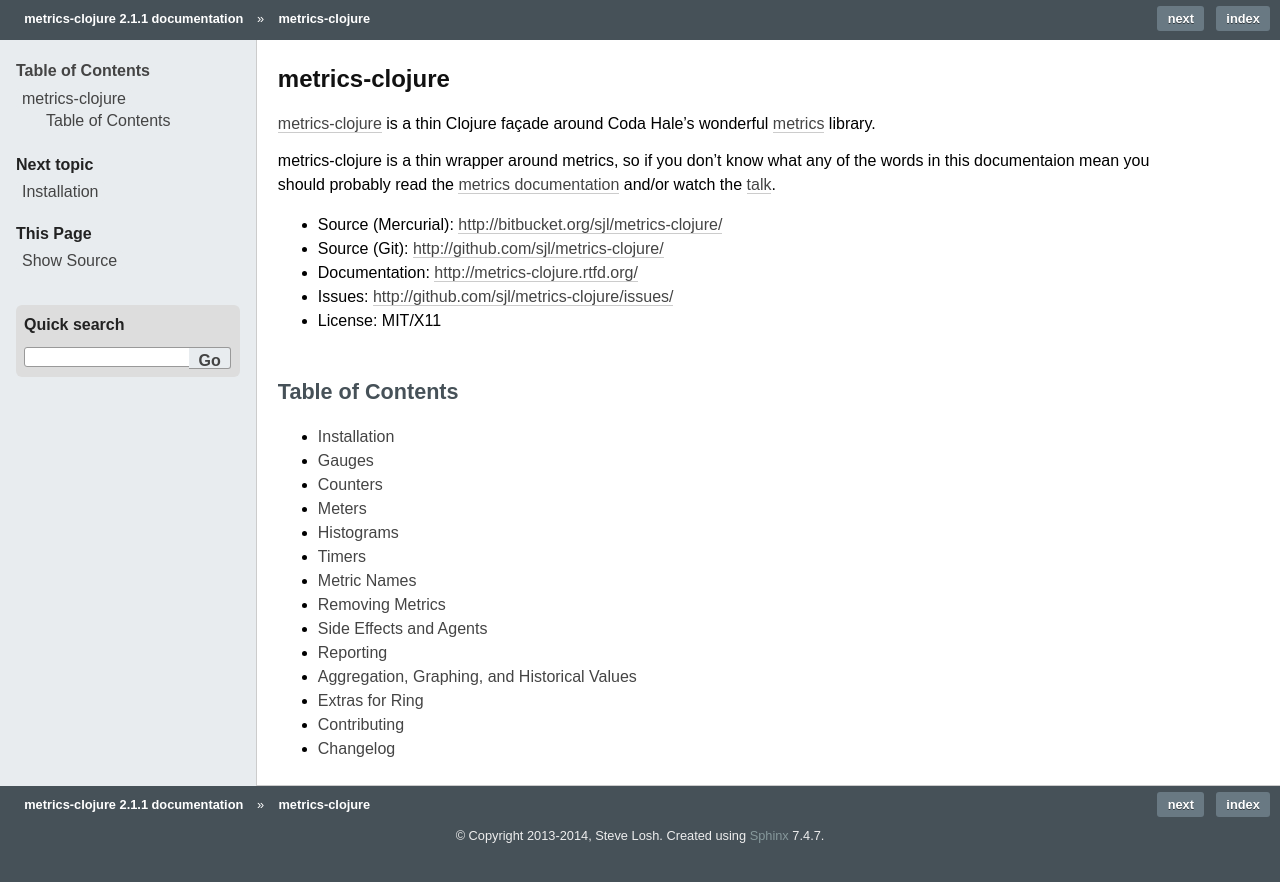
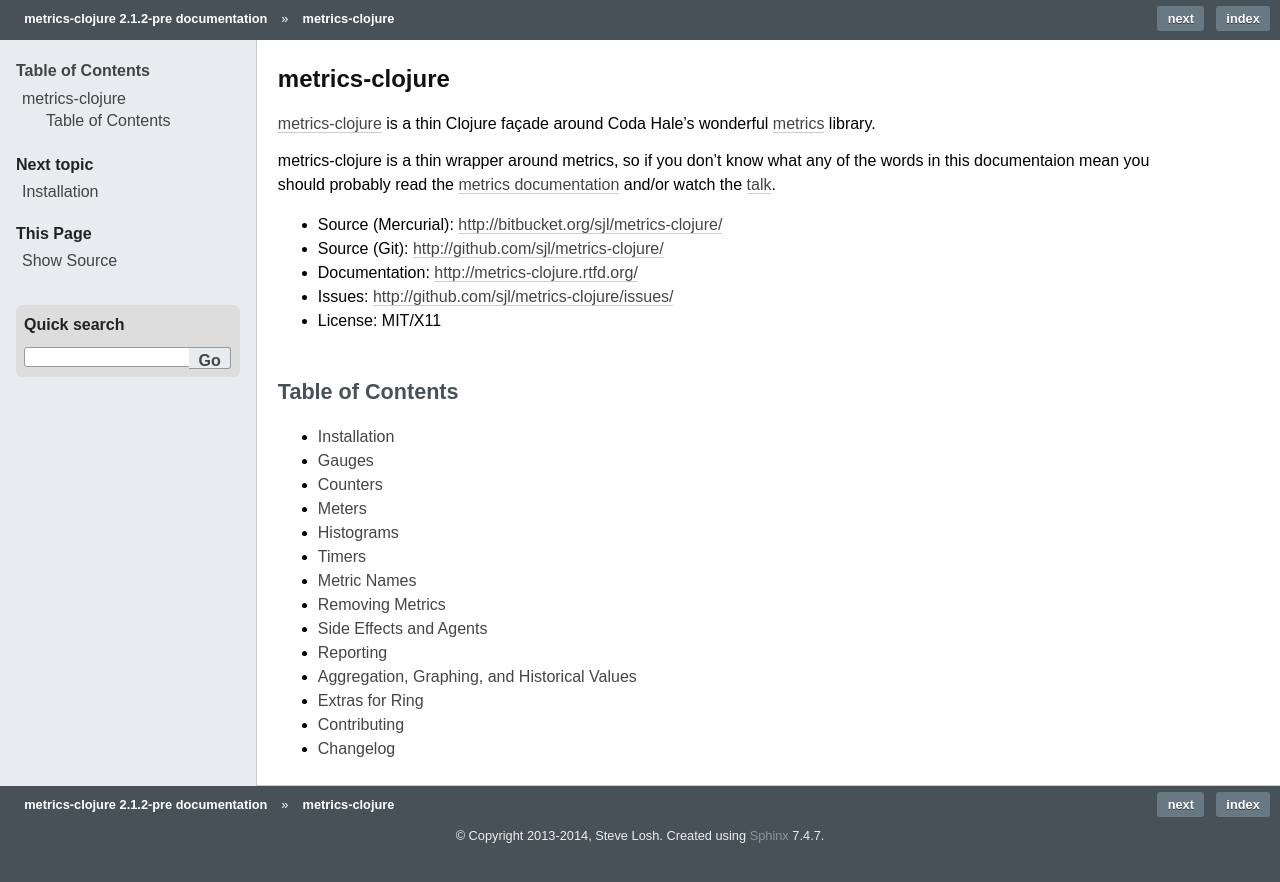
Before and after one commit to clj-commons/metrics-clojure, a Sphinx documentation site: the page built from docs/source/index.rst, in a window 1280 px wide. Shown: the top 882 px of the page. Built offline with Sphinx 7.4.7, drawn with Linux system fonts in a browser that asks for light colours.

Commit message:
Back to dev version

```diff
--- a/docs/source/conf.py
+++ b/docs/source/conf.py
@@ -48,9 +48,9 @@ copyright = u'2013-2014, Steve Losh'
 # built documents.
 #
 # The short X.Y version.
-version = '2.1.1'
+version = '2.1.2'
 # The full version, including alpha/beta/rc tags.
-release = '2.1.1'
+release = '2.1.2-pre'
 
 # The language for content autogenerated by Sphinx. Refer to documentation
 # for a list of supported languages.
```
Also changed, not shown: 3 other files.
